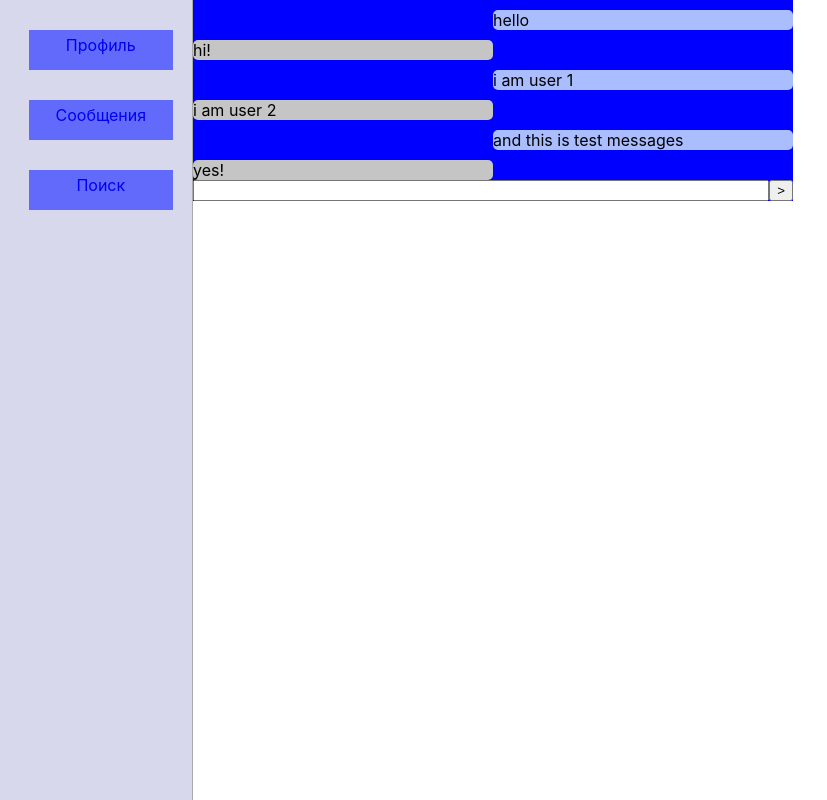
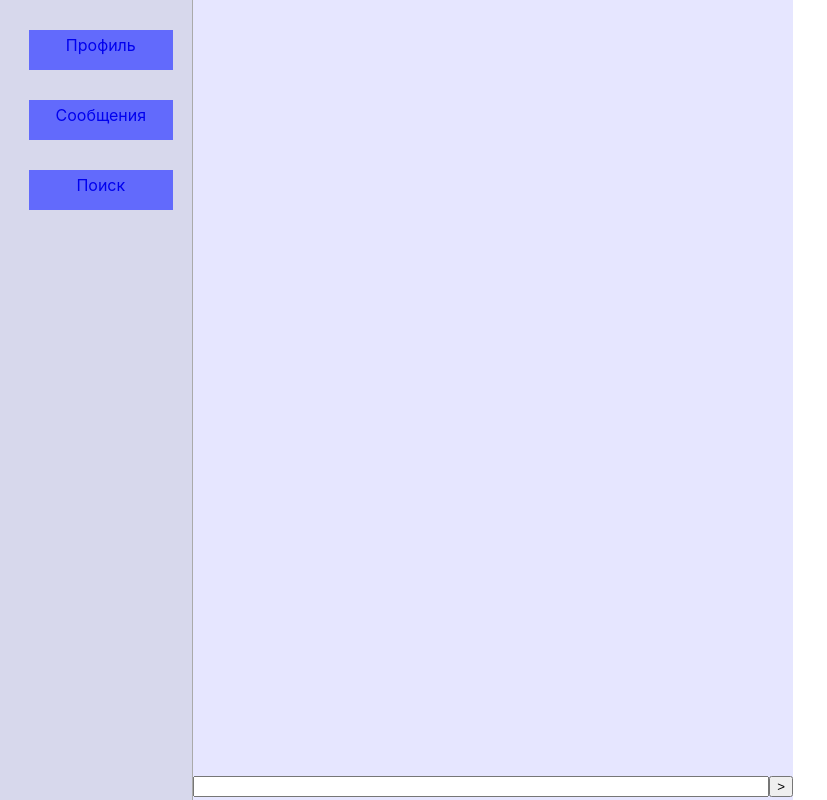
Before and after one commit to Vadim-212/simple-react-social-network, a React (Create React App) app: page /chat/1 in a window 1280 px wide. Shown: the whole page, without its empty margins (0-827 px from the left). Built offline with nearby package versions, Linux system fonts and the light colour scheme.

Commit message:
Updated styles fot Chat component Added methods for button and input events in Chat component Added message display

```diff
--- a/src/Chat.css
+++ b/src/Chat.css
@@ -1,8 +1,9 @@
 .Chat {
     width: 600px;
     min-width: 350px;
-    /* height: 100%; */
-    background-color: blue;
+    height: 100%;
+    background-color: rgb(230, 230, 255);
+    min-height: 150px;
 }
 
 .Chat > .messages-list {
@@ -10,7 +11,8 @@
     display: flex;
     flex-direction: column;
     justify-content: flex-end;
-    height: 100%;
+    height: 97%;
+
 }
 
 .Chat > .send-message {
@@ -24,7 +26,10 @@
 .Message {
     border-radius: 5px;
     /* position: relative; */
-    margin-top: 10px;
+    margin: 5px 10px 5px 0;
+    padding: 5px 10px;
+    width: 260px;
+    white-space: pre-wrap;
 }
 
 .sended {
--- a/src/Chat.js
+++ b/src/Chat.js
@@ -2,12 +2,17 @@ import React from 'react'
 import Message from './Message'
 import './Chat.css'
 import { connect } from 'react-redux'
-import { sendMessage, getMessagesByUserId } from './model/actions'
+import { sendMessage, getMessagesByUserId, getMessagesInChat } from './model/actions'
 
 class Chat extends React.Component {
     constructor(props) {
         super(props)
-        this.setState({ messages: [] })
+        this.state = {
+            messages: [],
+            inputValue: '' };
+        this.onInputChange = this.onInputChange.bind(this)
+        this.onInputKeyDown = this.onInputKeyDown.bind(this)
+        this.onButtonClickSendMessage = this.onButtonClickSendMessage.bind(this)
     }
 
     componentWillReceiveProps(nextProps) {
@@ -15,26 +20,54 @@ class Chat extends React.Component {
     }
 
     componentDidMount() {
-        this.props.loadMessages(1)
+        this.props.loadMessages(this.props.match.params.userId, this.props.logged)
     }
 
     render() {
         return(
             <div className="Chat">
                 <div className="messages-list">
-                    <Message messageType="sended" messageText="hello"/>
-                    <Message messageType="received" messageText="hi!"/>
-                    <Message messageType="sended" messageText="i am user 1"/>
-                    <Message messageType="received" messageText="i am user 2"/>
-                    <Message messageType="sended" messageText="and this is test messages"/>
-                    <Message messageType="received" messageText="yes!"/>
+                    { this.props.messages.map((val,i) => {
+                        let messageType = (val.fromUser == this.props.logged) ? "sended" : "received"
+                        return <Message key={i} messageType={messageType} messageText={val.text}/>
+                    }) }
                 </div>
                 <div className="send-message">
-                    <input type="text"/>
-                    <button >{">"}</button>
+                    <input type="text" value={this.state.inputValue} onChange={this.onInputChange} onKeyDown={this.onInputKeyDown}/>
+                    {/* <button onClick={() => {
+                        let message = {
+                            fromUser: this.props.logged,
+                            toUser: this.props.match.params.userId,
+                            text: this.state.inputValue
+                        }
+                        this.props.sendMessage(message)
+                        this.setState({ inputValue: '' })
+                    }}>{">"}</button> */}
+
+                    <button onClick={this.onButtonClickSendMessage}>{">"}</button>
                 </div>
             </div>
         )
+    }
+
+    onInputChange(e) {
+        this.setState({ inputValue: e.target.value })
+    }
+
+    onInputKeyDown(e) {
+        if(e.keyCode == 13) {
+            this.onButtonClickSendMessage()
+        }
+    }
+
+    onButtonClickSendMessage() {
+        let message = {
+            fromUser: this.props.logged,
+            toUser: this.props.match.params.userId,
+            text: this.state.inputValue
+        }
+        this.props.sendMessage(message)
+        this.setState({ inputValue: '' })
     }
 }
 
@@ -44,12 +77,12 @@ function mapStateToProps(state) {
 
 function mapDispatchToProps(dispatch) {
     return {
-        loadMessages: (userId) => {
-            dispatch(getMessagesByUserId(userId))
+        loadMessages: (firstUserId, secondUserId) => {
+            dispatch(getMessagesInChat(firstUserId, secondUserId))
         },
         sendMessage: (message) => {
             dispatch(sendMessage(message))
-        }
+        },
     }
 }
 
```
